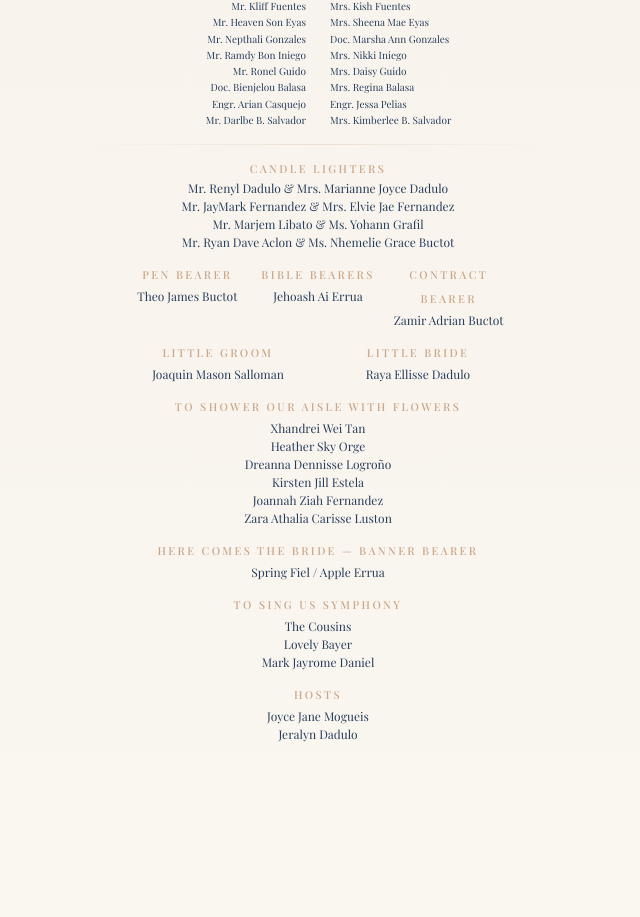
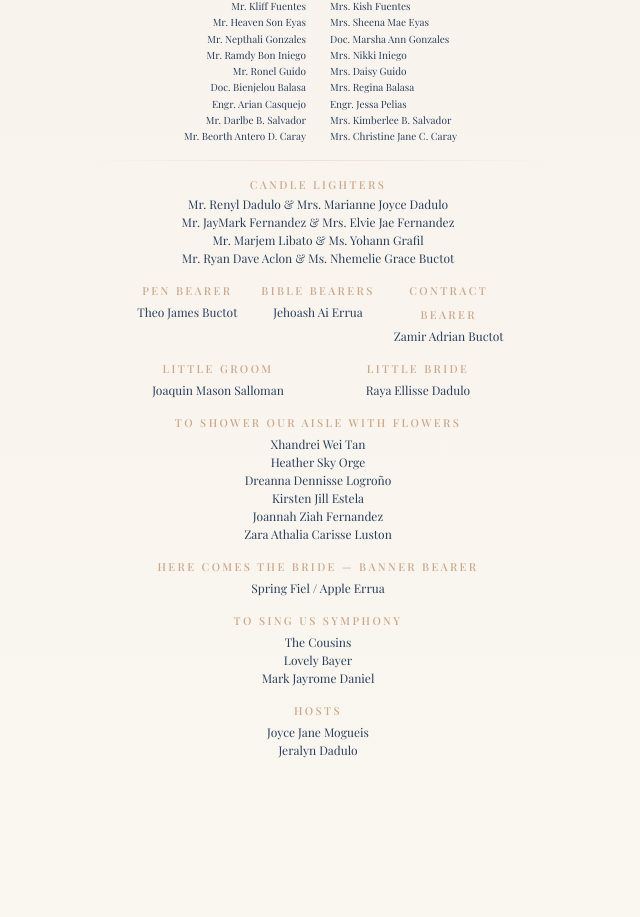
Before and after one commit to Japh09066/wedding-invitation, a Next.js app: page / in a window 1280 px wide. Shown: the part 7134-8051 px from the top of the page, without its empty margins (322-962 px from the left). Built offline with nearby package versions, Linux system fonts and the light colour scheme; no server answers; a web font is replaced by a local one.

Commit message:
Update EntourageSection.tsx

```diff
--- a/app/components/EntourageSection.tsx
+++ b/app/components/EntourageSection.tsx
@@ -166,6 +166,7 @@ const juniorNinongs = [
   'Doc. Bienjelou Balasa',
   'Engr. Arian Casquejo',
   'Mr. Darlbe B. Salvador',
+  'Mr. Beorth Antero D. Caray',
 ];
 
 const juniorNinangs = [
@@ -199,6 +200,7 @@ const juniorNinangs = [
   'Mrs. Regina Balasa',
   'Engr. Jessa Pelias',
   'Mrs. Kimberlee B. Salvador',
+  'Mrs. Christine Jane C. Caray',
 ];
 
 const candleLighters = [
```
